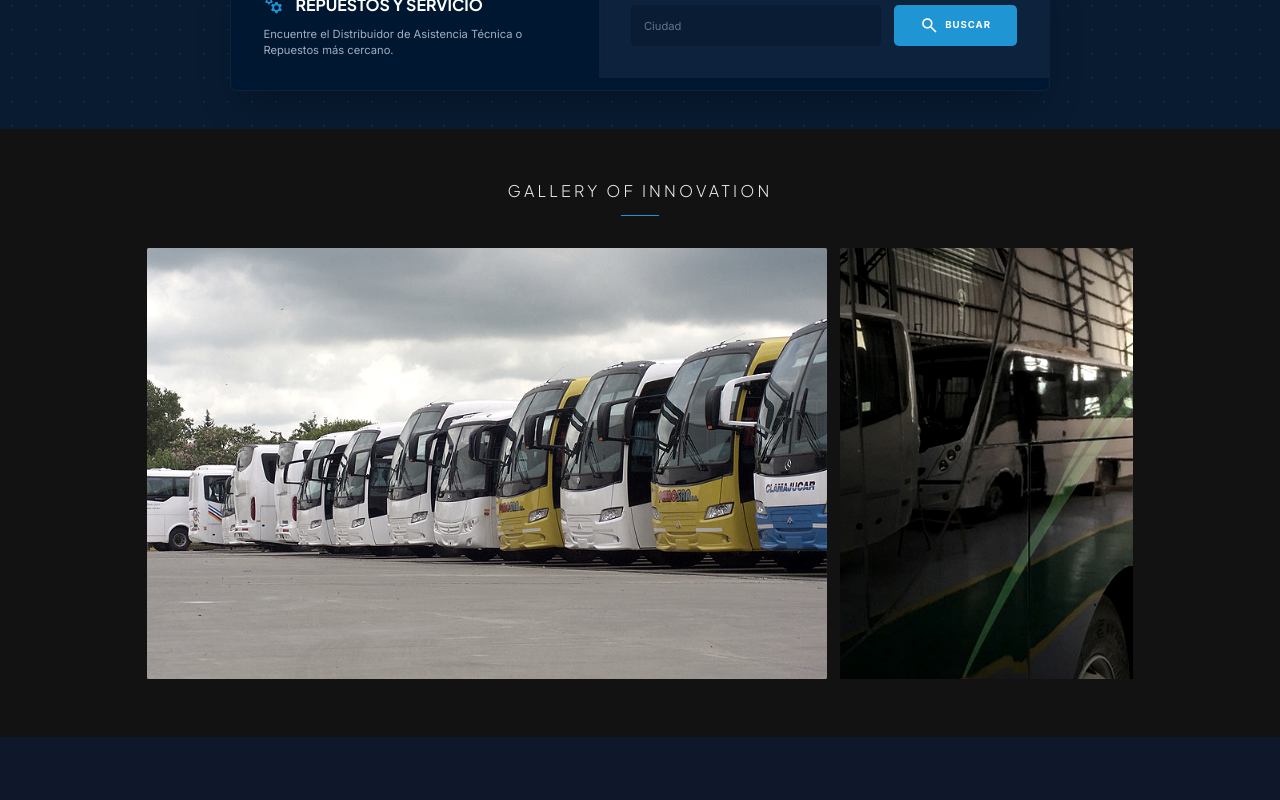
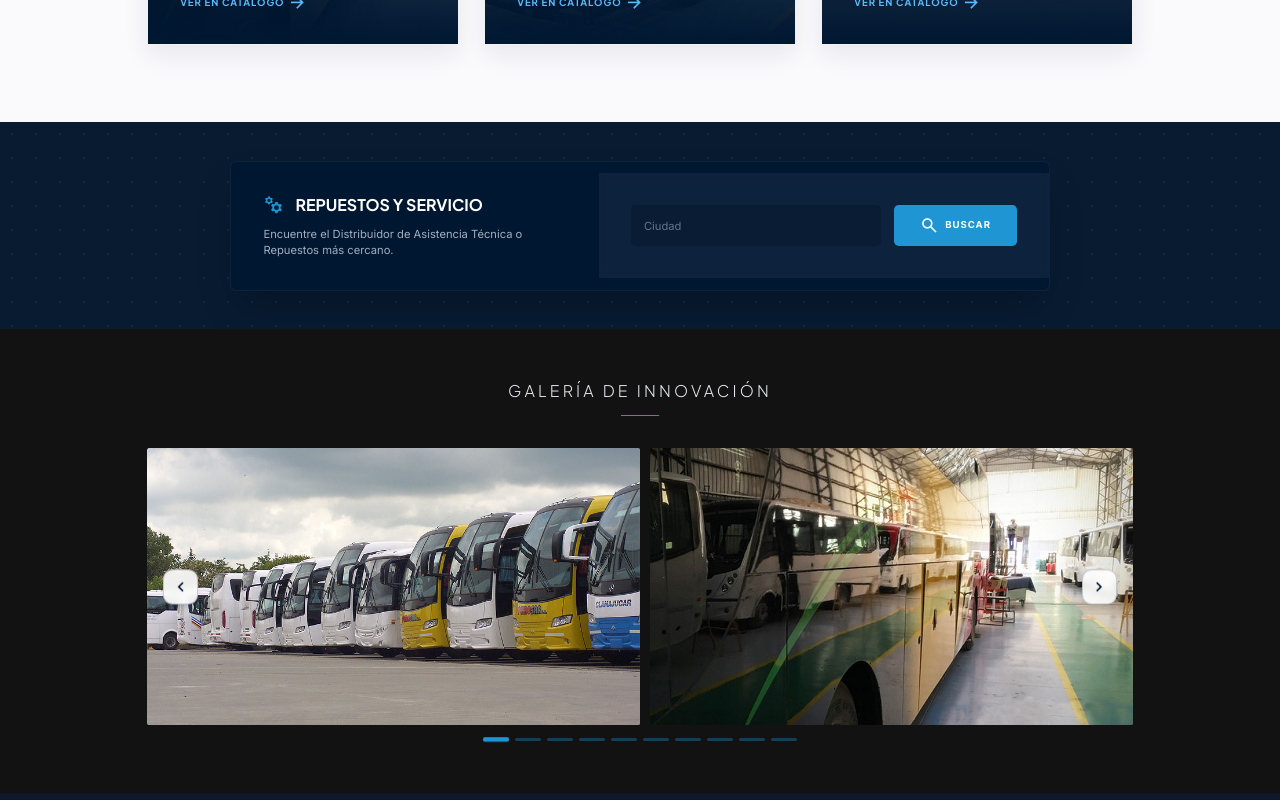
Before and after one commit to GinkgoDevs/saldivia-nextjs, a Next.js app in the folder saldivia-web/: page / in a window 1280 px wide. Shown: the part 3120-3920 px from the top of the page. Built offline with nearby package versions, Linux system fonts and the light colour scheme; no server answers; the database is empty.

Commit message:
carrusel adjust

```diff
--- /dev/null
+++ b/saldivia-web/app/components/GalleryCarousel.tsx
@@ -0,0 +1,111 @@
+"use client";
+
+import { useCallback, useState } from "react";
+
+const IMAGES = [
+  { src: "/saldivia/buses.jpg",               alt: "Flota de buses Saldivia" },
+  { src: "/saldivia/buses_1.jpg",             alt: "Unidades Saldivia en ruta" },
+  { src: "/saldivia/carroceria.jpg",          alt: "Carrocería y producción Saldivia" },
+  { src: "/saldivia/soldadura.jpg",           alt: "Soldadura y fabricación en planta" },
+  { src: "/saldivia/taller_1.jpg",            alt: "Taller Saldivia" },
+  { src: "/saldivia/taller_2.jpg",            alt: "Línea de mantenimiento y ensamble" },
+  { src: "/saldivia/taller_3.jpg",            alt: "Instalaciones de taller" },
+  { src: "/saldivia/taller_4.jpg",            alt: "Procesos en planta industrial" },
+  { src: "/saldivia/img-20210910-wa0010.jpg", alt: "Instalaciones Saldivia" },
+  { src: "/saldivia/3.jpg",                   alt: "Producción e ingeniería Saldivia" },
+];
+
+const n = IMAGES.length;
+
+export default function GalleryCarousel() {
+  const [index, setIndex] = useState(0);
+
+  const go = useCallback((i: number) => {
+    setIndex(((i % n) + n) % n);
+  }, []);
+
+  const prev = () => go(index - 1);
+  const next = () => go(index + 1);
+
+  return (
+    <section className="py-16 bg-industrial-charcoal">
+      <div className="container mx-auto px-4 md:px-6">
+
+        {/* Header centrado */}
+        <div className="flex flex-col items-center mb-10">
+          <h3 className="font-headline text-xl font-light text-metallic-silver tracking-[0.2em] uppercase">
+            Galería de Innovación
+          </h3>
+          <div className="w-12 h-[1px] bg-accent-blue mt-4" />
+        </div>
+
+        {/* Imagen con flechas */}
+        <div className="relative w-full overflow-hidden rounded-sm">
+          {/* Mobile: 1 imagen — Desktop: 2 imágenes */}
+          <div className="flex gap-3">
+            <div className="w-full md:w-1/2 aspect-[16/9] overflow-hidden rounded-sm shrink-0">
+              <img
+                key={IMAGES[index].src}
+                src={IMAGES[index].src}
+                alt={IMAGES[index].alt}
+                className="h-full w-full object-cover transition-opacity duration-300"
+              />
+            </div>
+            <div className="hidden md:block md:w-1/2 aspect-[16/9] overflow-hidden rounded-sm shrink-0">
+              <img
+                key={IMAGES[(index + 1) % n].src}
+                src={IMAGES[(index + 1) % n].src}
+                alt={IMAGES[(index + 1) % n].alt}
+                className="h-full w-full object-cover transition-opacity duration-300"
+              />
+            </div>
+          </div>
+
+          <button
+            type="button"
+            onClick={prev}
+            aria-label="Imagen anterior"
+            className="absolute left-3 top-1/2 z-10 flex h-11 w-11 -translate-y-1/2 items-center justify-center rounded-full border border-primary/20 bg-white/90 text-primary shadow-md backdrop-blur-sm transition hover:bg-white focus:outline-none focus-visible:ring-2 focus-visible:ring-accent-blue md:left-5"
+          >
+            <span className="material-symbols-outlined text-2xl">chevron_left</span>
+          </button>
+          <button
+            type="button"
+            onClick={next}
+            aria-label="Imagen siguiente"
+            className="absolute right-3 top-1/2 z-10 flex h-11 w-11 -translate-y-1/2 items-center justify-center rounded-full border border-primary/20 bg-white/90 text-primary shadow-md backdrop-blur-sm transition hover:bg-white focus:outline-none focus-visible:ring-2 focus-visible:ring-accent-blue md:right-5"
+          >
+            <span className="material-symbols-outlined text-2xl">chevron_right</span>
+          </button>
+        </div>
+
+        {/* Puntos indicadores */}
+        <div
+          className="mt-4 flex flex-wrap justify-center gap-2"
+          role="tablist"
+          aria-label="Seleccionar imagen de la galería"
+        >
+          {IMAGES.map((_, i) => {
+            const active = i === index;
+            return (
+              <button
+                key={i}
+                type="button"
+                role="tab"
+                aria-selected={active}
+                aria-label={`Imagen ${i + 1} de ${n}`}
+                onClick={() => setIndex(i)}
+                className={`h-1 w-8 shrink-0 rounded-full transition-all focus:outline-none focus-visible:ring-2 focus-visible:ring-accent-blue focus-visible:ring-offset-2 ${
+                  active
+                    ? "bg-accent-blue scale-y-150"
+                    : "bg-accent-blue/35 hover:bg-accent-blue/55"
+                }`}
+              />
+            );
+          })}
+        </div>
+
+      </div>
+    </section>
+  );
+}
--- a/saldivia-web/app/components/HomeHero3.tsx
+++ b/saldivia-web/app/components/HomeHero3.tsx
@@ -7,12 +7,12 @@ const SEGMENT_LINKS = [
   { label: "Interprovincial", href: "/flota#interprovincial" },
 ] as const;
 
-export default function HomeHero3() {
+export default function HomeHero3({ fullHeight = false }: { fullHeight?: boolean }) {
   return (
     <section
       id="saldivia-home-hero"
       className="relative overflow-hidden bg-primary"
-      style={{ height: '93.75dvh' }}
+      style={{ height: fullHeight ? '125dvh' : '93.75dvh' }}
       aria-labelledby="home-hero-heading-3"
     >
       <div className="absolute inset-0 z-0 bg-slate-900">
--- a/saldivia-web/app/components/Navbar.tsx
+++ b/saldivia-web/app/components/Navbar.tsx
@@ -552,8 +552,9 @@ export default function Navbar({
   megaMenuFleet: MegaMenuSegment[];
 }) {
   const pathname = usePathname();
-  /** Hero aún visible (home): barra transparente y enlaces claros. Fuera del hero o resto de rutas: barra sólida (evita texto blanco sobre secciones claras; estable con html { zoom }). */
-  const [heroIntersects, setHeroIntersects] = useState(pathname === "/");
+  /** Hero aún visible (home y variantes): barra transparente y enlaces claros. Fuera del hero o resto de rutas: barra sólida (evita texto blanco sobre secciones claras; estable con html { zoom }). */
+  const isHomePath = pathname === "/" || pathname === "/home-2" || pathname === "/home-3";
+  const [heroIntersects, setHeroIntersects] = useState(isHomePath);
   const [desktopScrolled, setDesktopScrolled] = useState(false);
   const [megaMenuOpen, setMegaMenuOpen] = useState(false);
   const [mobileNavOpen, setMobileNavOpen] = useState(false);
@@ -561,7 +562,7 @@ export default function Navbar({
   const [headerH, setHeaderH] = useState(80);
 
   useEffect(() => {
-    if (pathname !== "/") {
+    if (!isHomePath) {
       setHeroIntersects(false);
       return;
     }
@@ -580,7 +581,7 @@ export default function Navbar({
   }, [pathname]);
 
   const solidNav =
-    pathname !== "/" || !heroIntersects || mobileNavOpen || desktopScrolled;
+    !isHomePath || !heroIntersects || mobileNavOpen || desktopScrolled;
 
   useLayoutEffect(() => {
     const el = headerRef.current;
--- a/saldivia-web/app/page.tsx
+++ b/saldivia-web/app/page.tsx
@@ -1,26 +1,15 @@
 import ArgentinaProjectsMap from "./components/ArgentinaProjectsMap";
 import { CountUpStatsRow } from "./components/CountUpStatsRow";
+import GalleryCarousel from "./components/GalleryCarousel";
 import HomeHero3 from "./components/HomeHero3";
 
-const saldiviaGalleryImages = [
-  { src: "/saldivia/buses.jpg", alt: "Flota de buses Saldivia" },
-  { src: "/saldivia/buses_1.jpg", alt: "Unidades Saldivia en ruta" },
-  { src: "/saldivia/carroceria.jpg", alt: "Carrocería y producción Saldivia" },
-  { src: "/saldivia/soldadura.jpg", alt: "Soldadura y fabricación en planta" },
-  { src: "/saldivia/taller_1.jpg", alt: "Taller Saldivia" },
-  { src: "/saldivia/taller_2.jpg", alt: "Línea de mantenimiento y ensamble" },
-  { src: "/saldivia/taller_3.jpg", alt: "Instalaciones de taller" },
-  { src: "/saldivia/taller_4.jpg", alt: "Procesos en planta industrial" },
-  { src: "/saldivia/img-20210910-wa0010.jpg", alt: "Instalaciones Saldivia" },
-  { src: "/saldivia/3.jpg", alt: "Producción e ingeniería Saldivia" },
-] as const;
 
 export default function HomePage() {
   return (
     <div className="font-body bg-surface text-on-surface antialiased">
 
       <main>
-        <HomeHero3 />
+        <HomeHero3 fullHeight />
 
         {/* Stats Row */}
         <CountUpStatsRow />
@@ -195,25 +184,7 @@ export default function HomePage() {
           </div>
         </section>
 
-        {/* Gallery of Innovation */}
-        <section className="py-16 bg-industrial-charcoal">
-          <div className="container mx-auto px-4 md:px-6">
-            <div className="flex flex-col items-center mb-10">
-              <h3 className="font-headline text-xl font-light text-metallic-silver tracking-[0.2em] uppercase">Gallery of Innovation</h3>
-              <div className="w-12 h-[1px] bg-accent-blue mt-4"></div>
-            </div>
-            <div className="flex gap-4 overflow-x-auto pb-2 snap-x snap-mandatory scroll-smooth [-ms-overflow-style:none] [scrollbar-width:none] [&::-webkit-scrollbar]:hidden">
-              {saldiviaGalleryImages.map((item) => (
-                <img
-                  key={item.src}
-                  alt={item.alt}
-                  className="min-w-[min(72vw,300px)] md:min-w-[280px] lg:min-w-[260px] aspect-[16/7] object-cover rounded-sm desaturated-img hover:grayscale-0 transition-all duration-700 snap-center shrink-0"
-                  src={item.src}
-                />
-              ))}
-            </div>
-          </div>
-        </section>
+        <GalleryCarousel />
 
         {/* Final CTA */}
         <section className="py-20 bg-slate-900 relative">
```
